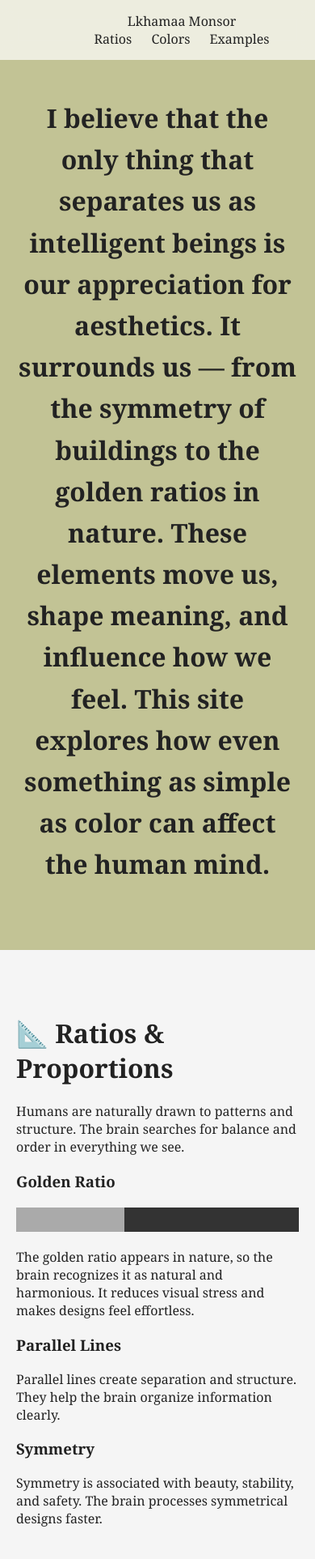
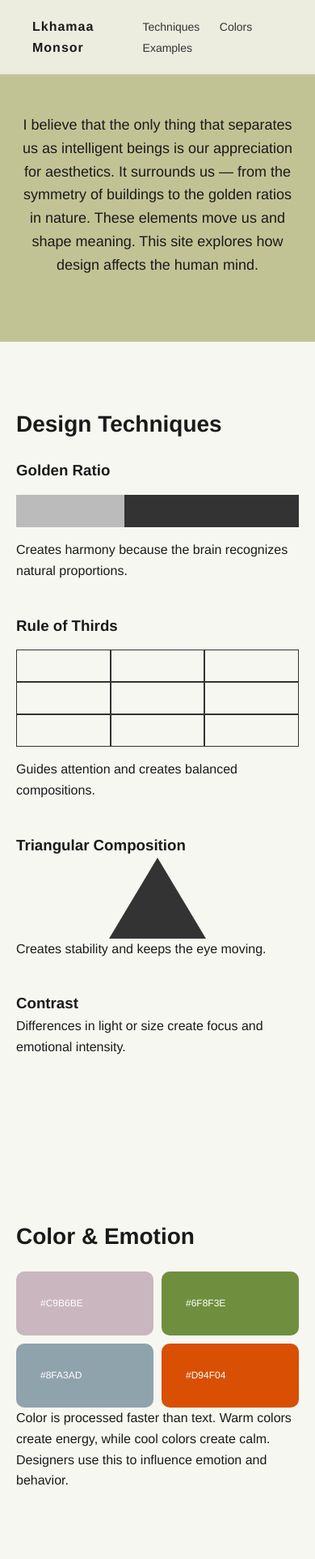
Before and after one commit to laglama/lamaswag, a plain HTML site: page index.html in a window 390 px wide. Shown: the top 1925 px of the page at 81% size. Drawn offline with Linux system fonts and the light colour scheme.

Commit message:
Update index.html

```diff
--- a/index.html
+++ b/index.html
@@ -3,210 +3,236 @@
 <head>
 <meta charset="UTF-8">
 <meta name="viewport" content="width=device-width, initial-scale=1.0">
-<title>Design & Meaning | Lkhamaa Monsor</title>
+<title>Design & Meaning — Lkhamaa Monsor</title>
 
 <style>
+/* RESET */
+* { margin: 0; padding: 0; box-sizing: border-box; }
+
 body {
-    margin: 0;
-    font-family: "Georgia", serif;
-    background: #f5f5f5;
-    color: #222;
+    font-family: "Helvetica Neue", Arial, sans-serif;
+    background: #f7f7f2;
+    color: #1a1a1a;
+    line-height: 1.6;
 }
 
 /* NAV */
 nav {
     position: fixed;
+    top: 0;
     width: 100%;
-    top: 0;
+    background: rgba(247,247,242,0.8);
+    backdrop-filter: blur(10px);
     display: flex;
     justify-content: space-between;
-    padding: 15px 30px;
-    background: rgba(255,255,255,0.7);
-    backdrop-filter: blur(10px);
+    padding: 20px 40px;
     z-index: 1000;
+    border-bottom: 1px solid #ddd;
+}
+
+nav h1 {
+    font-size: 16px;
+    letter-spacing: 1px;
 }
 
 nav a {
-    margin: 0 10px;
+    margin-left: 20px;
+    text-decoration: none;
+    color: #333;
+    font-size: 14px;
     cursor: pointer;
 }
 
 /* HERO */
 .hero {
+    padding: 140px 20px 80px;
     background: #C2C395;
-    padding: 120px 20px 80px;
     text-align: center;
 }
 
-.hero h1 {
-    font-size: 32px;
+.hero p {
     max-width: 800px;
     margin: auto;
-    line-height: 1.6;
+    font-size: 18px;
 }
 
 /* SECTIONS */
 .section {
-    display: none;
-    padding: 60px 20px;
+    padding: 80px 20px;
     max-width: 900px;
     margin: auto;
 }
 
-.active {
-    display: block;
+.section h2 {
+    margin-bottom: 20px;
+    font-size: 28px;
 }
 
-/* PALETTE */
+/* TECHNIQUES */
+.tech {
+    margin-bottom: 40px;
+}
+
+.diagram {
+    margin: 15px 0;
+}
+
+/* GOLDEN */
+.golden {
+    display: flex;
+    height: 40px;
+}
+.golden div:first-child { flex: 1; background: #bbb; }
+.golden div:last-child { flex: 1.618; background: #333; }
+
+/* GRID */
+.grid {
+    display: grid;
+    grid-template-columns: repeat(3, 1fr);
+    height: 120px;
+}
+.grid div { border: 1px solid #333; }
+
+/* TRIANGLE */
+.triangle {
+    width: 0;
+    height: 0;
+    border-left: 60px solid transparent;
+    border-right: 60px solid transparent;
+    border-bottom: 100px solid #333;
+    margin: auto;
+}
+
+/* COLORS */
 .palette {
     display: grid;
-    grid-template-columns: repeat(auto-fit, minmax(180px, 1fr));
-    gap: 20px;
+    grid-template-columns: repeat(auto-fit, minmax(120px,1fr));
+    gap: 10px;
 }
 
-.palette .card {
-    padding: 20px;
-    border-radius: 20px;
+.swatch {
+    padding: 30px;
+    border-radius: 10px;
+    color: white;
+    font-size: 12px;
 }
 
-/* BAR */
-.bar {
-    display: flex;
-    height: 30px;
-    margin: 20px 0;
+/* IMAGES */
+img {
+    width: 100%;
+    margin-top: 15px;
+    border-radius: 10px;
 }
 
-.small { flex: 1; background: #aaa; }
-.large { flex: 1.618; background: #333; }
-
-img {
-    width: 100%;
-    border-radius: 10px;
-    margin-top: 15px;
-}
-
-/* MOBILE */
-@media (max-width:600px){
-    nav {
-        flex-direction: column;
-        text-align: center;
-    }
+/* FOOTER */
+footer {
+    text-align: center;
+    padding: 40px;
+    font-size: 12px;
+    color: #666;
 }
 </style>
 </head>
 
 <body>
 
-<!-- NAV -->
 <nav>
-    <div>Lkhamaa Monsor</div>
+    <h1>Lkhamaa Monsor</h1>
     <div>
-        <a onclick="showPage('ratios')">Ratios</a>
-        <a onclick="showPage('colors')">Colors</a>
-        <a onclick="showPage('examples')">Examples</a>
+        <a href="#techniques">Techniques</a>
+        <a href="#colors">Colors</a>
+        <a href="#examples">Examples</a>
     </div>
 </nav>
 
 <!-- HERO -->
-<div class="hero">
-    <h1>
+<section class="hero">
+    <p>
     I believe that the only thing that separates us as intelligent beings is our appreciation for aesthetics.
     It surrounds us — from the symmetry of buildings to the golden ratios in nature.
-    These elements move us, shape meaning, and influence how we feel.
-    This site explores how even something as simple as color can affect the human mind.
-    </h1>
-</div>
+    These elements move us and shape meaning.
+    This site explores how design affects the human mind.
+    </p>
+</section>
 
-<!-- RATIOS -->
-<div id="ratios" class="section active">
-    <h1>📐 Ratios & Proportions</h1>
+<!-- TECHNIQUES -->
+<section id="techniques" class="section">
+    <h2>Design Techniques</h2>
 
-    <p>
-    Humans are naturally drawn to patterns and structure. The brain searches for balance and order in everything we see.
-    </p>
+    <div class="tech">
+        <h3>Golden Ratio</h3>
+        <div class="diagram golden">
+            <div></div><div></div>
+        </div>
+        <p>Creates harmony because the brain recognizes natural proportions.</p>
+    </div>
 
-    <h3>Golden Ratio</h3>
-    <div class="bar">
-        <div class="small"></div>
-        <div class="large"></div>
+    <div class="tech">
+        <h3>Rule of Thirds</h3>
+        <div class="diagram grid">
+            <div></div><div></div><div></div>
+            <div></div><div></div><div></div>
+            <div></div><div></div><div></div>
+        </div>
+        <p>Guides attention and creates balanced compositions.</p>
     </div>
-    <p>
-    The golden ratio appears in nature, so the brain recognizes it as natural and harmonious.
-    It reduces visual stress and makes designs feel effortless.
-    </p>
 
-    <h3>Parallel Lines</h3>
-    <p>
-    Parallel lines create separation and structure. They help the brain organize information clearly.
-    </p>
+    <div class="tech">
+        <h3>Triangular Composition</h3>
+        <div class="diagram triangle"></div>
+        <p>Creates stability and keeps the eye moving.</p>
+    </div>
 
-    <h3>Symmetry</h3>
-    <p>
-    Symmetry is associated with beauty, stability, and safety. The brain processes symmetrical designs faster.
-    </p>
-</div>
+    <div class="tech">
+        <h3>Contrast</h3>
+        <p>Differences in light or size create focus and emotional intensity.</p>
+    </div>
+
+</section>
 
 <!-- COLORS -->
-<div id="colors" class="section">
-    <h1>🎨 Color Theory</h1>
+<section id="colors" class="section">
+    <h2>Color & Emotion</h2>
 
     <div class="palette">
-        <div class="card" style="background:#C9B6BE">#C9B6BE</div>
-        <div class="card" style="background:#6F8F3E">#6F8F3E</div>
-        <div class="card" style="background:#8FA3AD">#8FA3AD</div>
-        <div class="card" style="background:#D94F04">#D94F04</div>
+        <div class="swatch" style="background:#C9B6BE">#C9B6BE</div>
+        <div class="swatch" style="background:#6F8F3E">#6F8F3E</div>
+        <div class="swatch" style="background:#8FA3AD">#8FA3AD</div>
+        <div class="swatch" style="background:#D94F04">#D94F04</div>
     </div>
 
     <p>
-    Color is processed faster than text by the brain. It directly influences emotion and behavior.
+    Color is processed faster than text. Warm colors create energy, while cool colors create calm.
+    Designers use this to influence emotion and behavior.
     </p>
 
-    <h3>Warm Colors</h3>
-    <p>
-    Red, orange, and yellow increase energy and excitement. They stimulate the brain and grab attention.
-    </p>
-
-    <h3>Cool Colors</h3>
-    <p>
-    Blue and green calm the mind and create a sense of trust and stability.
-    </p>
-</div>
+</section>
 
 <!-- EXAMPLES -->
-<div id="examples" class="section">
-    <h1>🎬 Design in Real Life</h1>
+<section id="examples" class="section">
+    <h2>Design in Practice</h2>
 
-    <h3>Claude Monet</h3>
+    <h3>Monet</h3>
     <img src="https://upload.wikimedia.org/wikipedia/commons/5/5c/Claude_Monet%2C_Impression%2C_soleil_levant.jpg">
-    <p>
-    Soft colors and blurred edges mimic natural perception, creating calmness and reducing mental strain.
-    </p>
+    <p>Soft colors create calm and reduce visual stress.</p>
 
     <h3>Van Gogh</h3>
     <img src="https://upload.wikimedia.org/wikipedia/commons/e/ea/The_Starry_Night.JPG">
-    <p>
-    Strong contrast and motion create emotional intensity and stimulate the brain.
-    </p>
+    <p>Movement and contrast create emotional intensity.</p>
 
     <h3>Horror Poster</h3>
     <img src="https://upload.wikimedia.org/wikipedia/en/7/7c/Exorcist_ver2.jpg">
-    <p>
-    Darkness and isolation create fear because the brain fears what it cannot fully see.
-    </p>
+    <p>Darkness increases fear by hiding information.</p>
 
-    <h3>Coca-Cola Advertisement</h3>
+    <h3>Coca-Cola</h3>
     <img src="https://upload.wikimedia.org/wikipedia/commons/1/1f/Coca-Cola_logo.svg">
-    <p>
-    Red stimulates excitement and appetite, making the product more appealing.
-    </p>
-</div>
+    <p>Red stimulates attention and appetite.</p>
 
-<script>
-function showPage(page) {
-    document.querySelectorAll(".section").forEach(s => s.classList.remove("active"));
-    document.getElementById(page).classList.add("active");
-}
-</script>
+</section>
+
+<footer>
+    © Lkhamaa Monsor — Design Study
+</footer>
 
 </body>
 </html>
```
